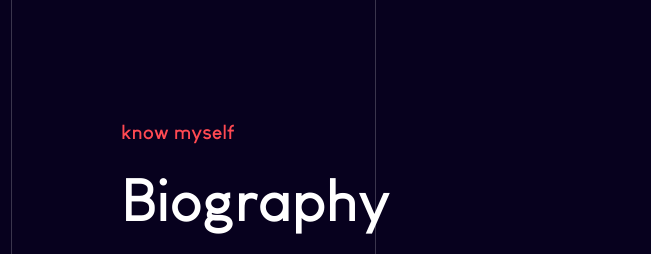
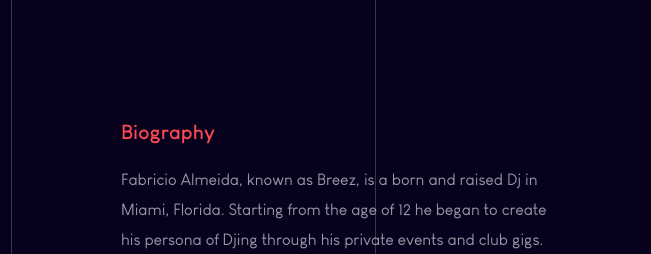
Before and after one commit to kylemcshea/breezMusic, a plain HTML site: page index.html in a window 1280 px wide. Shown: the part 643-897 px from the top of the page, 629-1280 px from the left. Drawn offline with Linux system fonts and the light colour scheme; animation ran at ten frames a second.

Commit message:
deleted know myself

```diff
--- a/index.html
+++ b/index.html
@@ -151,8 +151,7 @@
                                     <div id ="Bio" class="col-md-5 ml-auto">
                                         <div class="resume-details">
                                             <div class="resume-title wow fadeInUp">
-                                                <h5>know myself</h5>
-                                                <h1>Biography</h1>
+                                                <h5>Biography</h5>
                                                 <p>Fabricio Almeida, known as Breez, is a born and raised Dj in Miami, Florida.
                                                     Starting from the age of 12 he began to create his persona of Djing through his private events and club gigs.
                                                     Performing with artists like Meduza, Carnage, Cash Cash, Noizu, and Dombresky, the young artist is just beginning his journey.</p>
```
